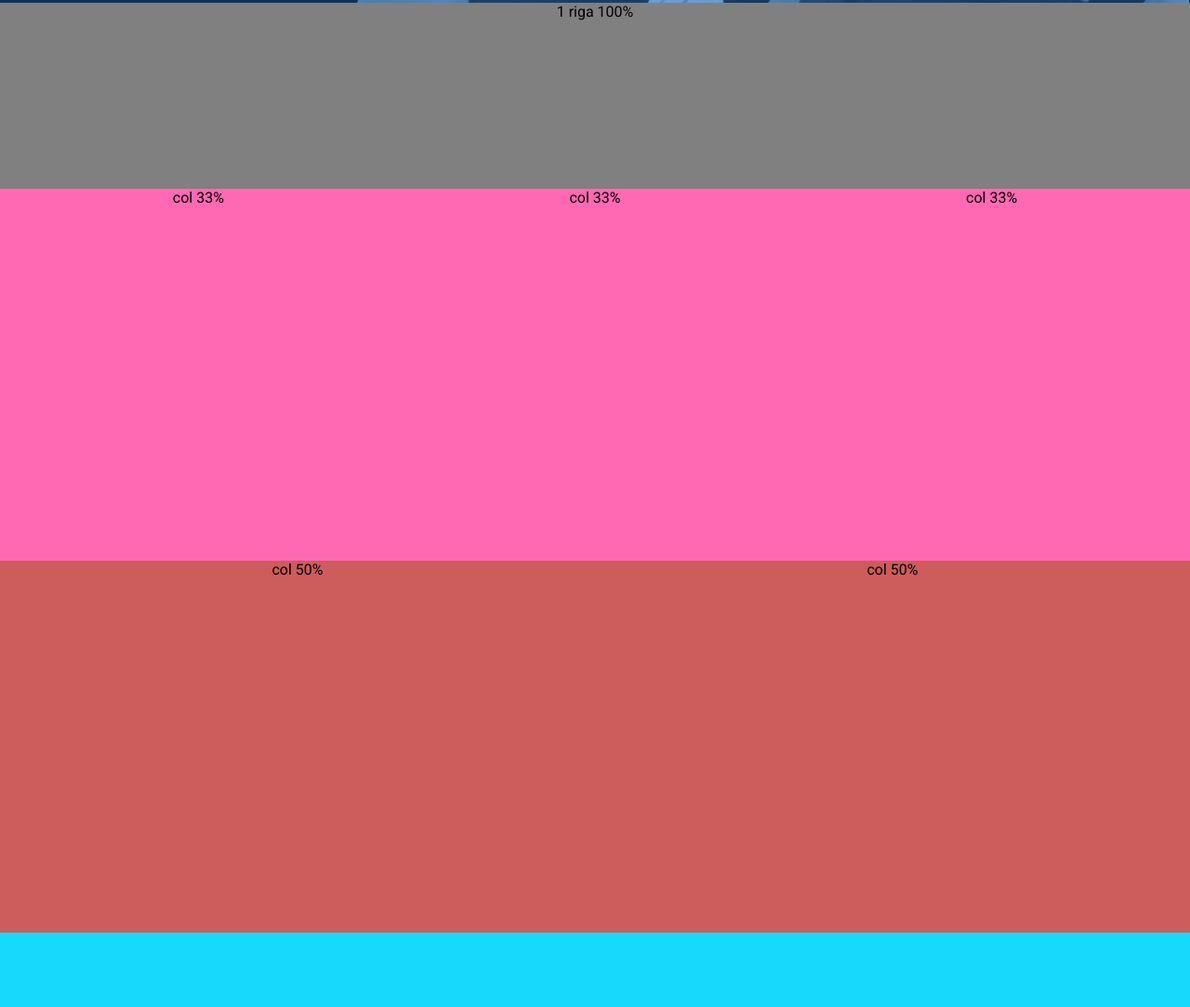
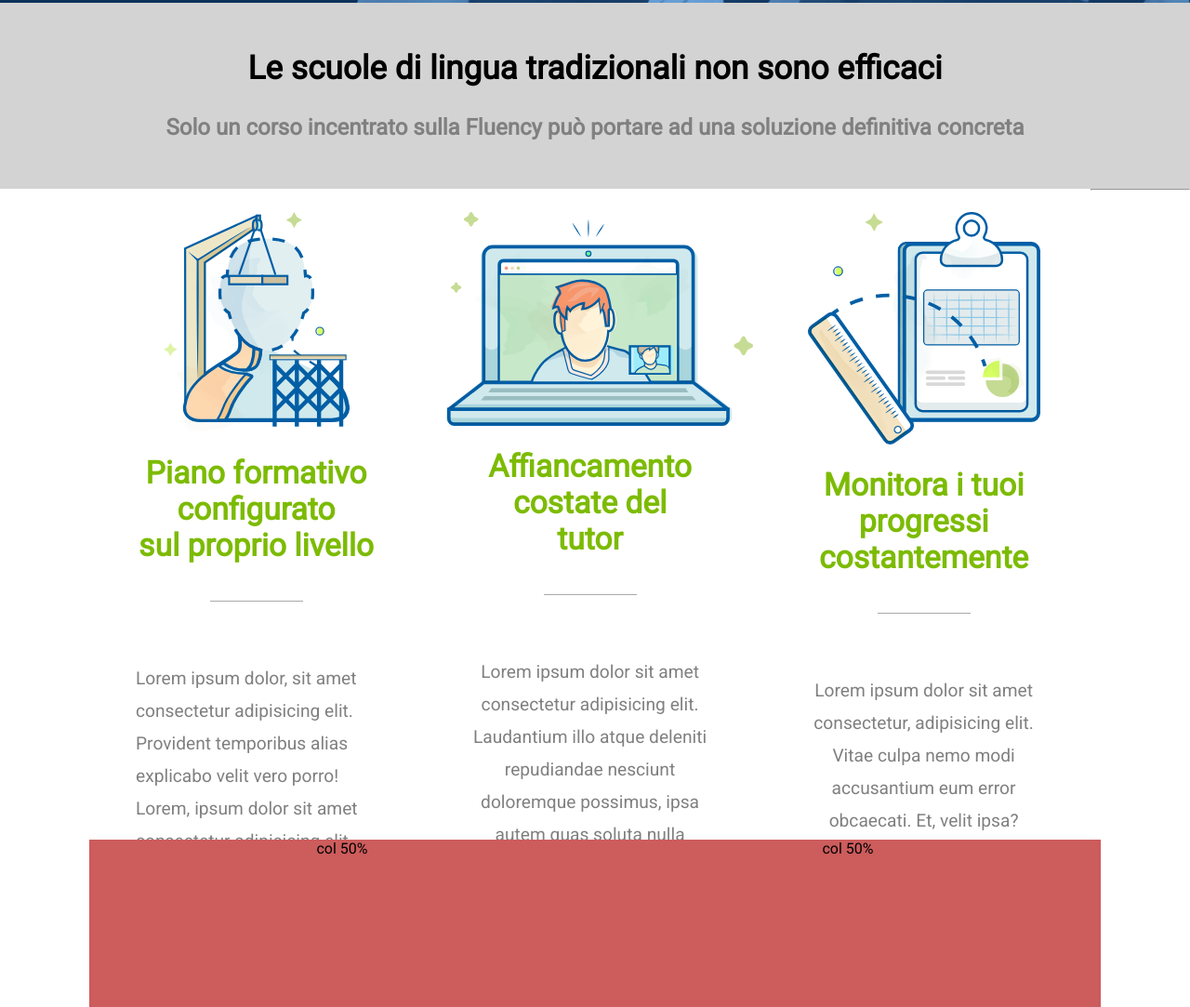
Before and after one commit to domingo79/htmlcss-fluentify, a plain HTML site: page index.html in a window 1280 px wide. Shown: the part 897-1980 px from the top of the page at 93% size. Before the commit the page ends 1900 px from the top, so only its background shows below. Drawn offline with Linux system fonts and the light colour scheme.

Commit message:
parte main

```diff
--- a/assets/css/style.css
+++ b/assets/css/style.css
@@ -30,19 +30,19 @@
 
 .debug main
 {
-    height: 650px;
-    background-color: rgb(178, 178, 216);
+    /* height: 650px; */
+    /* background-color: rgb(178, 178, 216); */
 }
 
 .debug footer
 {
-    height: 250px;
-    background-color: rgb(75, 75, 80);
+    /* height: 250px;
+    background-color: rgb(75, 75, 80); */
 }
 
 body
 {
-    background-color: rgb(22, 217, 252);
+    /* background-color: rgb(22, 217, 252); */
     font-family: 'Roboto', sans-serif;
     text-align: center;
 
@@ -156,29 +156,137 @@ header
     width: 100%;
 
 }
-
+ /* --------------- riga 100%-------------- */
 .sez_row
  {
     float: left;
     width: 100%;
     height: 200px;
-    background-color: grey;
+    background-color: #D3D3D3;
+    vertical-align: middle;
  }
 
- .sezione
+.sez_row > h2
 {
+    margin-top: 20px;
+    line-height: 100px;
+    font-size: 2.2rem;
+}
+
+.sez_row > p
+{
+    font-size: 1.5rem;
+    color: #808080;
+    font-weight: bold;
+
+}
+
+/* -----------------sezione delle 3 colonne 33% */
+
+.treColonne
+{
+    width: 85%;
+    background-color: white;
+    margin: auto;
+}
+.treColonne .hercules
+{
+    width: 33%;
+    height: 700px;
     float: left;
-    width: calc(100% / 3);
-    height: 400px;
-    background-color: hotpink;
+    background: white;
+    padding: 25px;
+}
 
+.col_left > h2
+{
+    margin: 20px 0;
+    font-size: 2.1rem;
+    color: #7CBB02;
+}
+
+.col_left > p
+{
+    color: #808080;
+    font-size: 1.2rem;
+    text-align: left;
+    line-height: 35px;
+    padding: 25px;
+}
+
+.col_left > h2::after
+ {
+    content: '';
+    display: block;
+    margin: 40px auto;
+    width: 100px;
+    border-bottom: 1px solid darkgrey;
+ }
+
+.col_center > h2
+{
+    margin: 20px 0;
+    font-size: 2.1rem;
+    color: #7CBB02;
+}
+
+.col_center > p
+{
+    color: #808080;
+    font-size: 1.2rem;
+    text-align: center;
+    line-height: 35px;
+    padding: 25px;
+}
+
+.col_center > h2::after
+ {
+    content: '';
+    display: block;
+    margin: 40px auto;
+    width: 100px;
+    border-bottom: 1px solid darkgrey;
+ }
+
+.col_right > h2
+{
+    margin: 20px 0;
+    font-size: 2.1rem;
+    color: #7CBB02;
+    text-align: center;
+}
+
+.col_right > p
+{
+    color: #808080;
+    font-size: 1.2rem;
+    text-align: center;
+    line-height: 35px;
+    padding: 25px;
+}
+
+ .col_right > h2::after
+ {
+    content: '';
+    display: block;
+    margin: 40px auto;
+    width: 100px;
+    border-bottom: 1px solid darkgrey;
+ }
+
+
+.dueColonne
+{
+    width: 85%;
+    background: white;
+    margin: auto;
 }
 
 .colonna
 {
+    width: 50%;
+    height: 450px;
     float: left;
-     width: calc(100% /2);
-     height: 400px;
     background-color: indianred;
 
  }
--- a/index.html
+++ b/index.html
@@ -48,15 +48,35 @@
 
     <main id="siteMain clearfix">
 
-        <section class="sez_row" > 1 riga 100%</section>
-
-        <section>
-            <aside class="sezione col_left" > col 33%</aside>
-            <div class="sezione col_center" >col 33%</div>
-            <aside class="sezione col_right" >col 33%</aside>
+        <section class="sez_row" >
+            <h2> Le scuole di lingua tradizionali non sono efficaci</h2>
+            <p>Solo un corso incentrato sulla Fluency può portare ad una soluzione definitiva concreta</p>
         </section>
 
-        <section>
+        <section class="treColonne">
+
+            <aside class="hercules col_left" >
+                <img src="./assets/img/profile.svg" width="200px" alt="profilo">
+                <h2>Piano formativo configurato <br> sul proprio livello</h2>
+                <p>Lorem ipsum dolor, sit amet consectetur adipisicing elit. Provident temporibus alias explicabo velit vero porro! Lorem, ipsum dolor sit amet consectetur adipisicing elit. Ratione dolorum corrupti voluptatem reiciendis quibusdam dignissimos. </p>
+            </aside>
+
+            <div class="hercules col_center" >
+                <img src="./assets/img/computer.svg" width="330px" alt="">
+                <h2>Affiancamento costate del <br> tutor</h2>
+                <p>Lorem ipsum dolor sit amet consectetur adipisicing elit. Laudantium illo atque deleniti repudiandae nesciunt doloremque possimus, ipsa autem quas soluta nulla corporis voluptatum dolore inventore! Lorem ipsum dolor sit amet, consectetur adipisicing elit. Labore.</p>
+            </div>
+
+            <aside class="hercules col_right" >
+                <img src="./assets/img/doc.svg" width="250px" alt="">
+                <h2>Monitora i tuoi progressi costantemente</h2>
+                <p>Lorem ipsum dolor sit amet consectetur, adipisicing elit. Vitae culpa nemo modi accusantium eum error obcaecati. Et, velit ipsa? Deserunt.</p>
+            </aside>
+        </section>
+
+        <hr>
+
+        <section class="dueColonne">
             <div class="colonna sinistra">col 50%</div>
             <div class="colonna destra">col 50%</div>
         </section>
```
Lines whose indentation alone changed are shown as unchanged.
